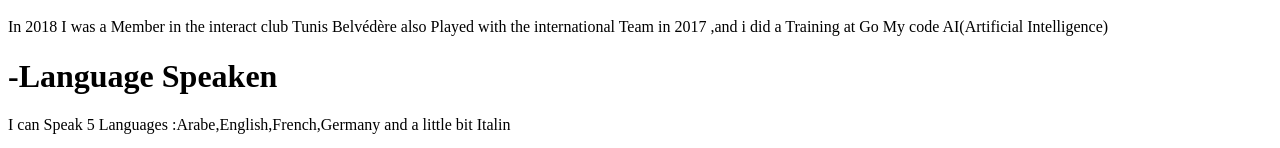
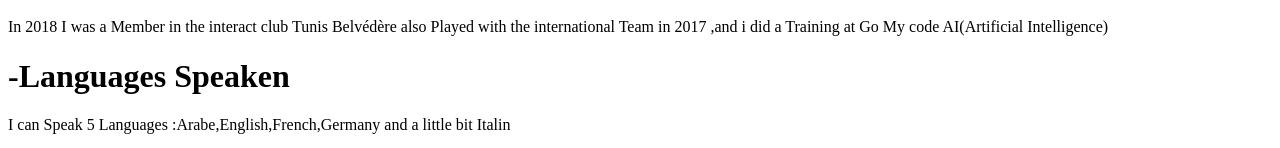
Before and after one commit to borjini/CPCSS, a plain HTML site: page index.html in a window 1280 px wide. Shown: the part 864-1012 px from the top of the page. Drawn offline with Linux system fonts and the light colour scheme.

Commit message:
Add files via upload

```diff
--- a/index.html
+++ b/index.html
@@ -69,7 +69,7 @@
 <p>
     In 2018 I was a Member in the interact club Tunis Belvédère also Played with the international Team in 2017 ,and i did a Training at Go My code AI(Artificial Intelligence)
 </p>
-<h1> -Language Speaken </h1>
+<h1> -Languages Speaken </h1>
 <p>
     I can Speak 5 Languages :Arabe,English,French,Germany and a little bit Italin
 </p>
```
